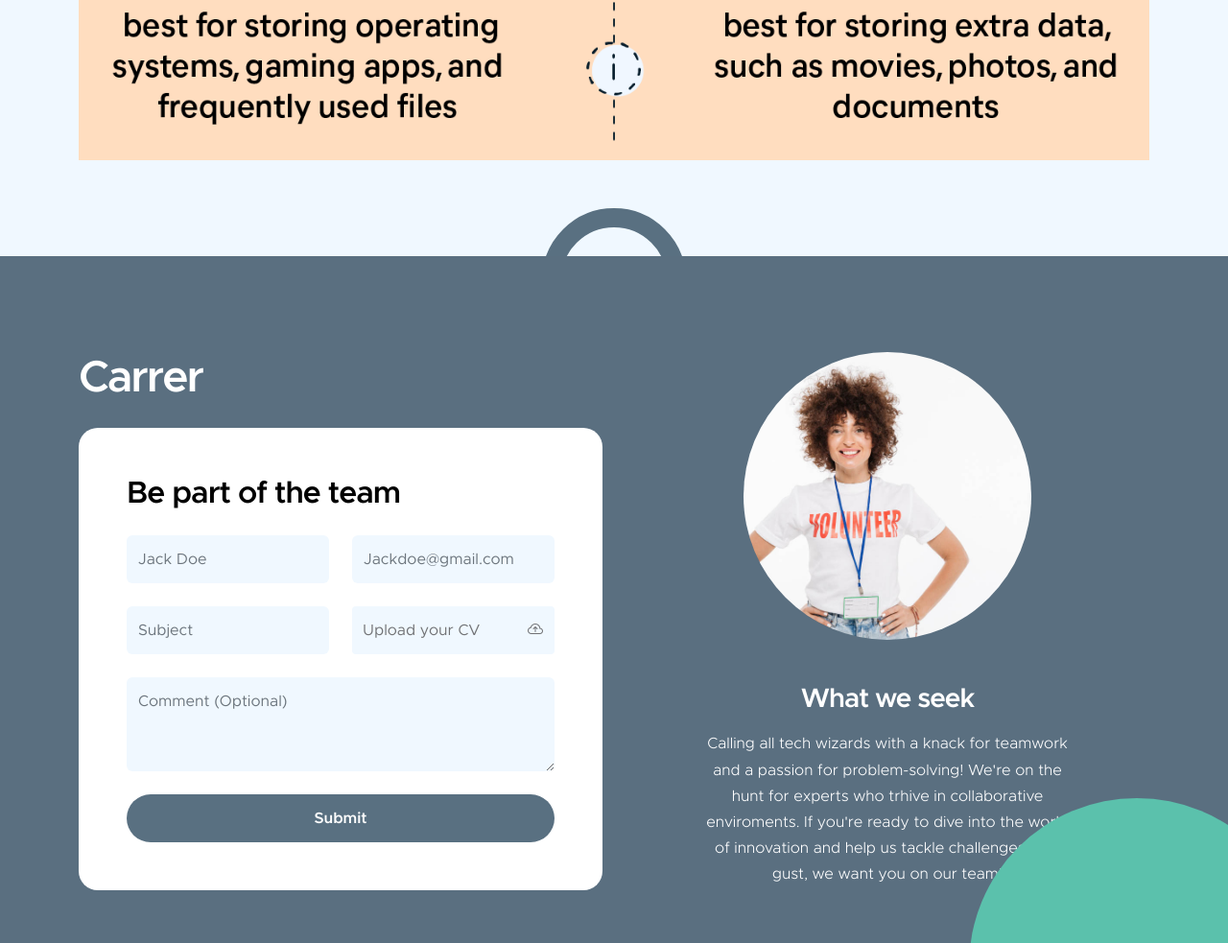
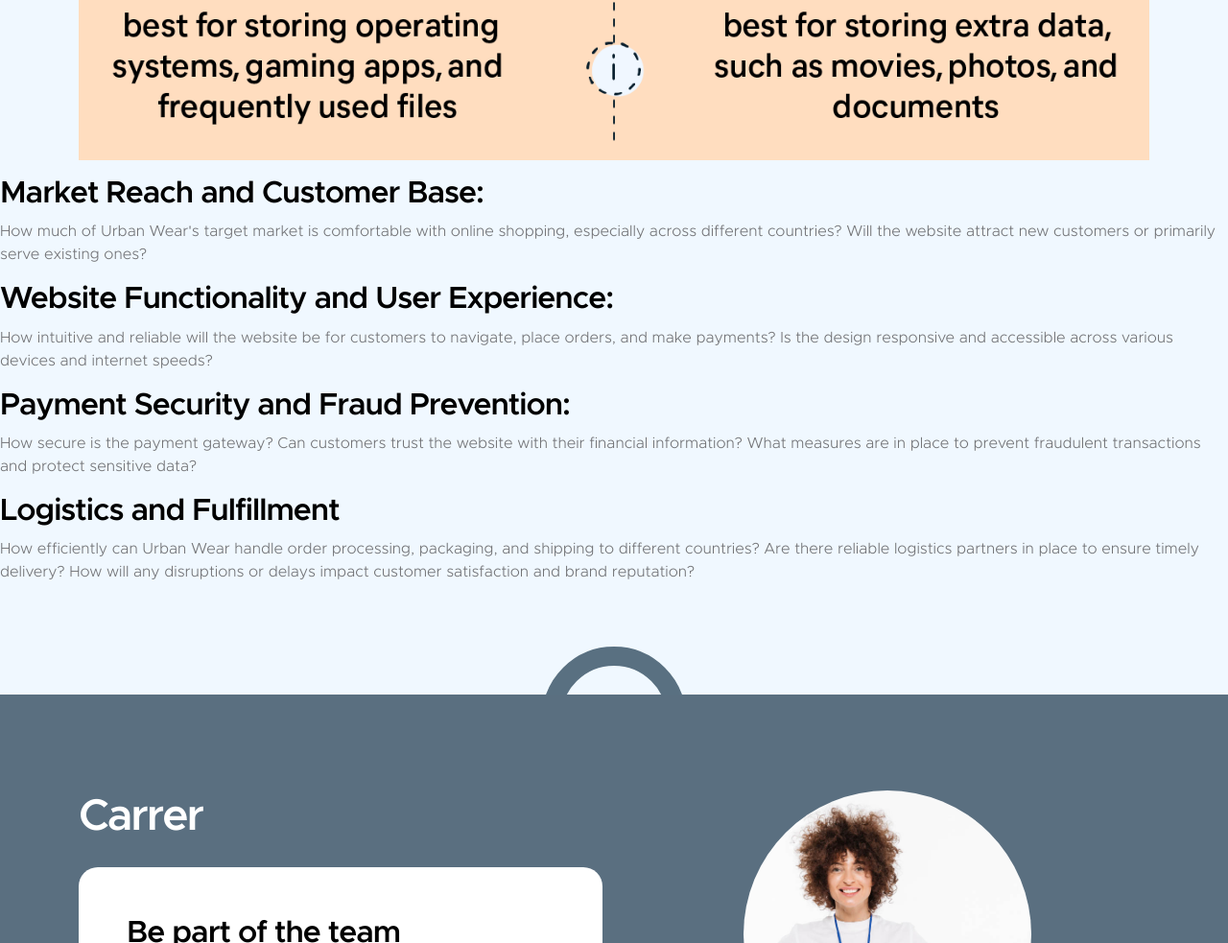
Before and after one commit to Thiago-Floriano/ICT_Solutions, a plain HTML site: page index.html in a window 1280 px wide. Shown: the part 4295-5278 px from the top of the page at 96% size. Drawn offline with Linux system fonts and the light colour scheme.

Commit message:
Add new informations
Adding new informations to the web site

```diff
--- a/index.html
+++ b/index.html
@@ -236,6 +236,7 @@
 
                     </div>
                 </div>
+
             </section>
 
             <section class="section-padding section-bg" id="section_2">
@@ -404,6 +405,23 @@
 
                     </div>
                 </div>
+
+                <p> </p>
+                <p> </p>
+                <h3> Market Reach and Customer Base:</h3>
+                <p>How much of Urban Wear's target market is comfortable with online shopping, especially across different countries? Will the website attract new customers or primarily serve existing ones?</p>
+                <p> </p>
+                <h3>Website Functionality and User Experience:</h3>
+                <p>How intuitive and reliable will the website be for customers to navigate, place orders, and make payments? Is the design responsive and accessible across various devices and internet speeds?</p>
+                <p> </p>
+                <h3>Payment Security and Fraud Prevention:</h3>
+                <p>How secure is the payment gateway? Can customers trust the website with their financial information? What measures are in place to prevent fraudulent transactions and protect sensitive data?</p>
+                <p> </p>
+                <h3>Logistics and Fulfillment</h3>
+                <p>How efficiently can Urban Wear handle order processing, packaging, and shipping to different countries? Are there reliable logistics partners in place to ensure timely delivery? How will any disruptions or delays impact customer satisfaction and brand reputation?</p>
+
+
+
             </section>
 
 
```
